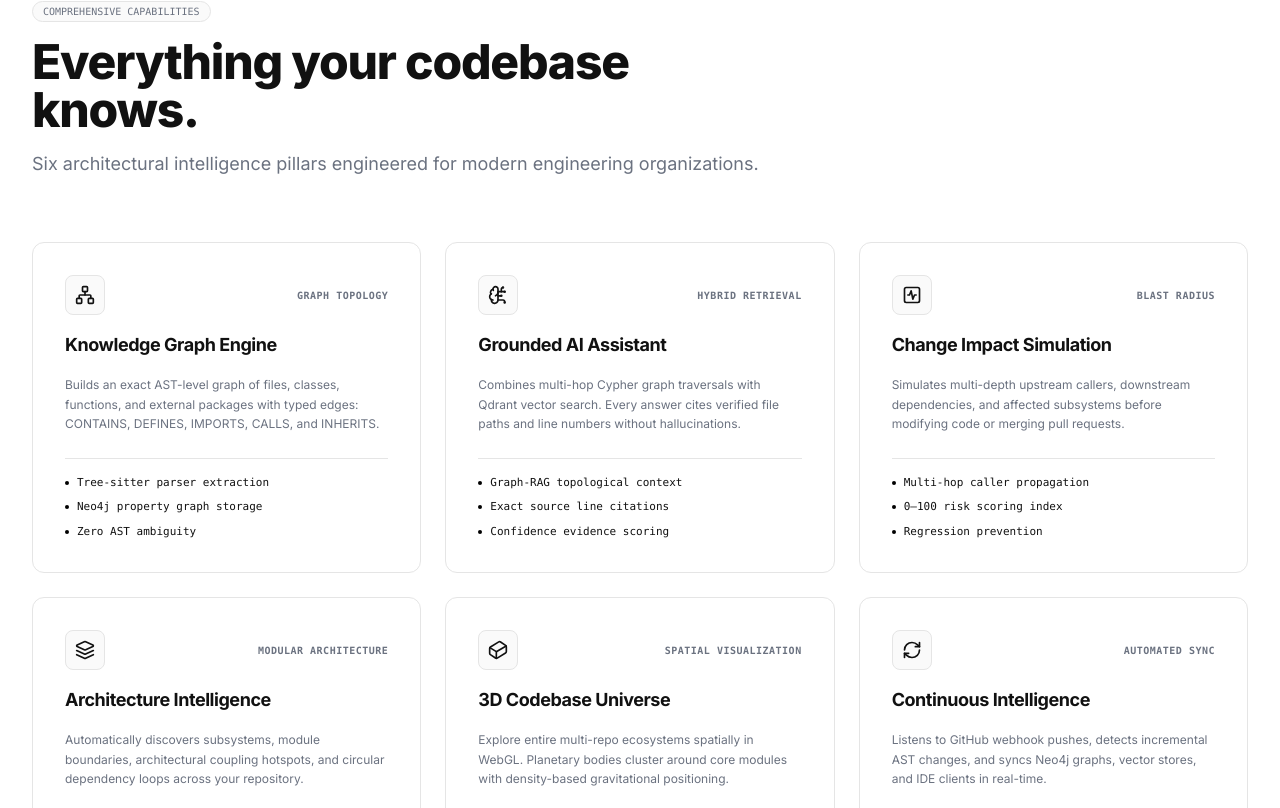
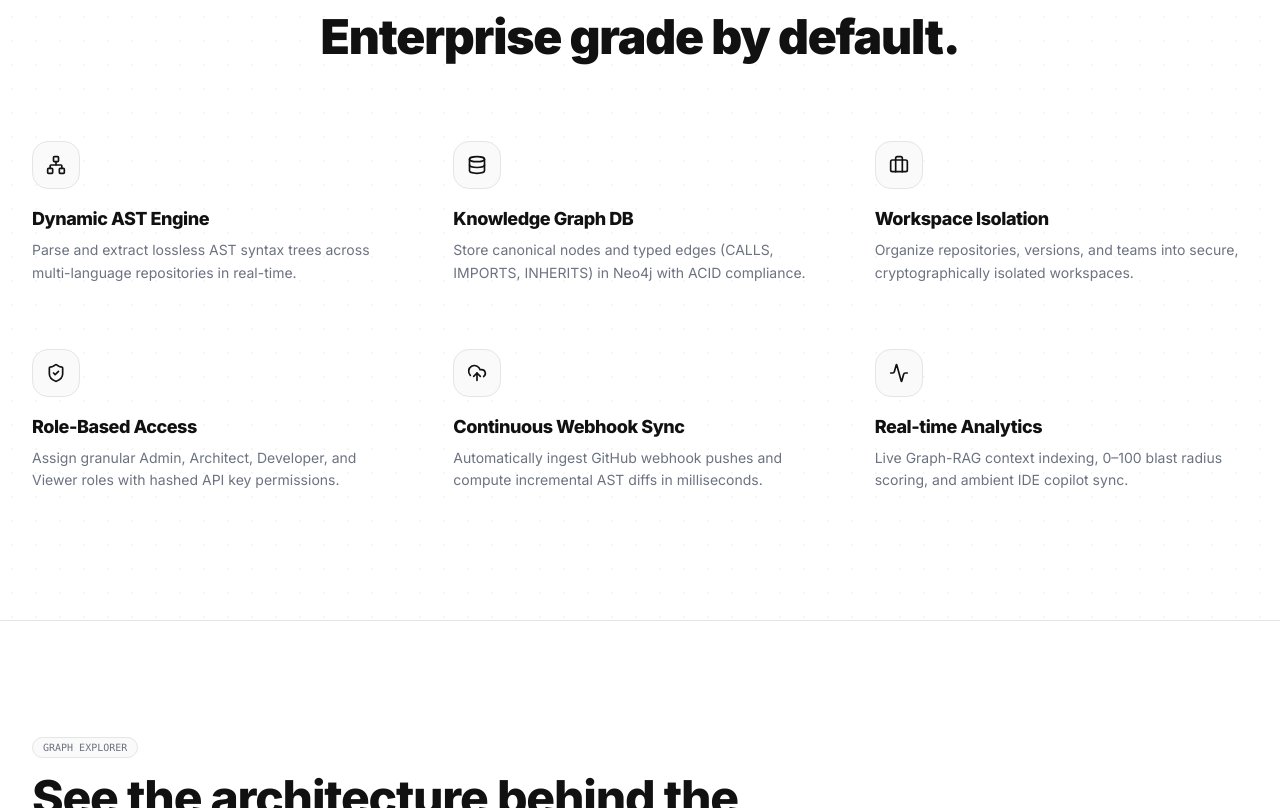
Before and after one commit to ANUPAM4545/CodeGraph, a Next.js app in the folder apps/web/: page / in a window 1280 px wide. Shown: the part 3332-4140 px from the top of the page. Built offline with nearby package versions, Linux system fonts and the light colour scheme; no server answers.

Commit message:
feat(landing): redesign features section to enterprise grade by default 3x2 grid layout

```diff
--- a/apps/web/src/components/landing/FeaturesSection.tsx
+++ b/apps/web/src/components/landing/FeaturesSection.tsx
@@ -1,114 +1,110 @@
 'use client';
 
 import React from 'react';
+import { motion } from 'framer-motion';
 import {
   Network,
-  BrainCircuit,
-  ActivitySquare,
-  Layers,
-  Cuboid,
+  Database,
+  Briefcase,
+  ShieldCheck,
+  CloudUpload,
+  Activity,
+  Code2,
+  Lock,
   RefreshCw,
-  ArrowUpRight
+  Cpu
 } from 'lucide-react';
 
-const FEATURES = [
+const ENTERPRISE_FEATURES = [
   {
     icon: Network,
-    tag: 'GRAPH TOPOLOGY',
-    title: 'Knowledge Graph Engine',
-    description: 'Builds an exact AST-level graph of files, classes, functions, and external packages with typed edges: CONTAINS, DEFINES, IMPORTS, CALLS, and INHERITS.',
-    bulletPoints: ['Tree-sitter parser extraction', 'Neo4j property graph storage', 'Zero AST ambiguity'],
+    title: 'Dynamic AST Engine',
+    description: 'Parse and extract lossless AST syntax trees across multi-language repositories in real-time.',
+    category: 'AST ANALYSIS'
   },
   {
-    icon: BrainCircuit,
-    tag: 'HYBRID RETRIEVAL',
-    title: 'Grounded AI Assistant',
-    description: 'Combines multi-hop Cypher graph traversals with Qdrant vector search. Every answer cites verified file paths and line numbers without hallucinations.',
-    bulletPoints: ['Graph-RAG topological context', 'Exact source line citations', 'Confidence evidence scoring'],
+    icon: Database,
+    title: 'Knowledge Graph DB',
+    description: 'Store canonical nodes and typed edges (CALLS, IMPORTS, INHERITS) in Neo4j with ACID compliance.',
+    category: 'GRAPH DATABASE'
   },
   {
-    icon: ActivitySquare,
-    tag: 'BLAST RADIUS',
-    title: 'Change Impact Simulation',
-    description: 'Simulates multi-depth upstream callers, downstream dependencies, and affected subsystems before modifying code or merging pull requests.',
-    bulletPoints: ['Multi-hop caller propagation', '0–100 risk scoring index', 'Regression prevention'],
+    icon: Briefcase,
+    title: 'Workspace Isolation',
+    description: 'Organize repositories, versions, and teams into secure, cryptographically isolated workspaces.',
+    category: 'MULTI-TENANCY'
   },
   {
-    icon: Layers,
-    tag: 'MODULAR ARCHITECTURE',
-    title: 'Architecture Intelligence',
-    description: 'Automatically discovers subsystems, module boundaries, architectural coupling hotspots, and circular dependency loops across your repository.',
-    bulletPoints: ['Subsystem auto-clustering', 'Cyclic dependency detection', 'Coupling ratio analytics'],
+    icon: ShieldCheck,
+    title: 'Role-Based Access',
+    description: 'Assign granular Admin, Architect, Developer, and Viewer roles with hashed API key permissions.',
+    category: 'SECURITY'
   },
   {
-    icon: Cuboid,
-    tag: 'SPATIAL VISUALIZATION',
-    title: '3D Codebase Universe',
-    description: 'Explore entire multi-repo ecosystems spatially in WebGL. Planetary bodies cluster around core modules with density-based gravitational positioning.',
-    bulletPoints: ['React Three Fiber engine', 'Architecture & dependency views', 'Planetary zoom navigation'],
+    icon: CloudUpload,
+    title: 'Continuous Webhook Sync',
+    description: 'Automatically ingest GitHub webhook pushes and compute incremental AST diffs in milliseconds.',
+    category: 'AUTOMATION'
   },
   {
-    icon: RefreshCw,
-    tag: 'AUTOMATED SYNC',
-    title: 'Continuous Intelligence',
-    description: 'Listens to GitHub webhook pushes, detects incremental AST changes, and syncs Neo4j graphs, vector stores, and IDE clients in real-time.',
-    bulletPoints: ['Incremental diff parsing', 'Versioned repository history', 'Low-latency WebSocket sync'],
+    icon: Activity,
+    title: 'Real-time Analytics',
+    description: 'Live Graph-RAG context indexing, 0–100 blast radius scoring, and ambient IDE copilot sync.',
+    category: 'OBSERVABILITY'
   },
 ];
 
 export default function FeaturesSection() {
   return (
-    <section className="py-20 md:py-28 bg-surface/30 border-b border-border">
-      <div className="max-w-7xl mx-auto px-4 sm:px-6 lg:px-8">
+    <section className="py-24 md:py-32 bg-background border-b border-border relative overflow-hidden">
 
-        {/* Section Header */}
-        <div className="max-w-3xl mb-16 space-y-4">
-          <div className="inline-flex items-center gap-1.5 px-2.5 py-0.5 rounded-full border border-border bg-surface text-[10px] font-mono text-muted">
-            <span>COMPREHENSIVE CAPABILITIES</span>
-          </div>
-          <h2 className="text-3xl sm:text-4xl md:text-5xl font-extrabold tracking-tight text-foreground">
-            Everything your codebase knows.
+      {/* Subtle Background Technical Dot Grid */}
+      <div
+        className="absolute inset-0 opacity-[0.035] pointer-events-none"
+        style={{
+          backgroundImage: `radial-gradient(#000000 1px, transparent 1px)`,
+          backgroundSize: '24px 24px'
+        }}
+      />
+
+      <div className="max-w-7xl mx-auto px-4 sm:px-6 lg:px-8 relative">
+
+        {/* Centered Headline */}
+        <div className="text-center max-w-3xl mx-auto mb-20 space-y-3">
+          <h2 className="text-3xl sm:text-4xl md:text-5xl font-black tracking-tight text-foreground">
+            Enterprise grade by default.
           </h2>
-          <p className="text-base sm:text-lg text-muted">
-            Six architectural intelligence pillars engineered for modern engineering organizations.
-          </p>
         </div>
 
-        {/* 6 Grid Cards */}
-        <div className="grid grid-cols-1 md:grid-cols-2 lg:grid-cols-3 gap-6">
-          {FEATURES.map((feature) => {
+        {/* 3-Column / 2-Row Clean Minimalist Grid */}
+        <div className="grid grid-cols-1 md:grid-cols-2 lg:grid-cols-3 gap-x-12 gap-y-16">
+          {ENTERPRISE_FEATURES.map((feature, idx) => {
             const Icon = feature.icon;
+
             return (
-              <div
+              <motion.div
                 key={feature.title}
-                className="p-6 sm:p-8 rounded-xl border border-border bg-background hover:border-black transition-all flex flex-col justify-between space-y-6 shadow-2xs group"
+                initial={{ opacity: 0, y: 15 }}
+                whileInView={{ opacity: 1, y: 0 }}
+                viewport={{ once: true }}
+                transition={{ duration: 0.4, delay: idx * 0.08 }}
+                className="flex flex-col items-start space-y-4 group cursor-default"
               >
-                <div className="space-y-4">
-                  <div className="flex items-center justify-between">
-                    <div className="w-10 h-10 rounded-lg bg-surface border border-border flex items-center justify-center text-foreground group-hover:bg-black group-hover:text-white transition-colors">
-                      <Icon className="w-5 h-5" />
-                    </div>
-                    <span className="text-[10px] font-mono text-muted font-bold tracking-wider">{feature.tag}</span>
-                  </div>
+                {/* Rounded Icon Pill */}
+                <div className="w-12 h-12 rounded-2xl border border-border bg-surface flex items-center justify-center text-foreground group-hover:bg-black group-hover:text-white group-hover:border-black transition-all shadow-2xs">
+                  <Icon className="w-5 h-5 transition-transform group-hover:scale-110" />
+                </div>
 
-                  <h3 className="text-lg font-bold text-foreground tracking-tight">
+                {/* Content */}
+                <div className="space-y-1.5">
+                  <h3 className="font-extrabold text-lg text-foreground tracking-tight">
                     {feature.title}
                   </h3>
-
-                  <p className="text-xs text-muted leading-relaxed font-sans">
+                  <p className="text-sm text-muted font-normal leading-relaxed">
                     {feature.description}
                   </p>
                 </div>
-
-                <div className="pt-4 border-t border-border/60 space-y-2">
-                  {feature.bulletPoints.map((bp) => (
-                    <div key={bp} className="flex items-center gap-2 text-[11px] font-mono text-foreground/80">
-                      <span className="w-1 h-1 rounded-full bg-black" />
-                      <span>{bp}</span>
-                    </div>
-                  ))}
-                </div>
-              </div>
+              </motion.div>
             );
           })}
         </div>
```
Also changed, not shown: 1 other file (tests, documents, lock files or other folders).
